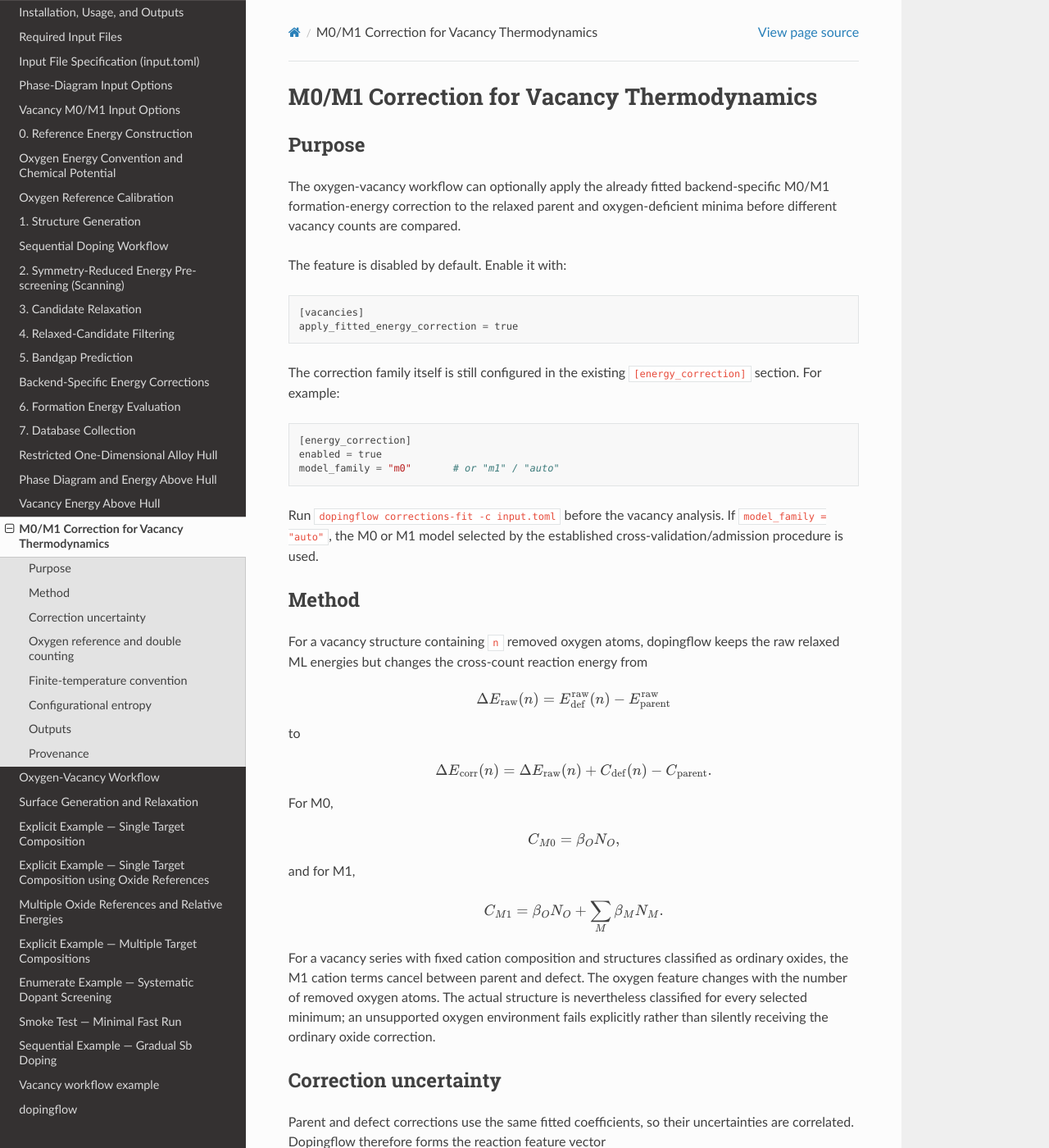
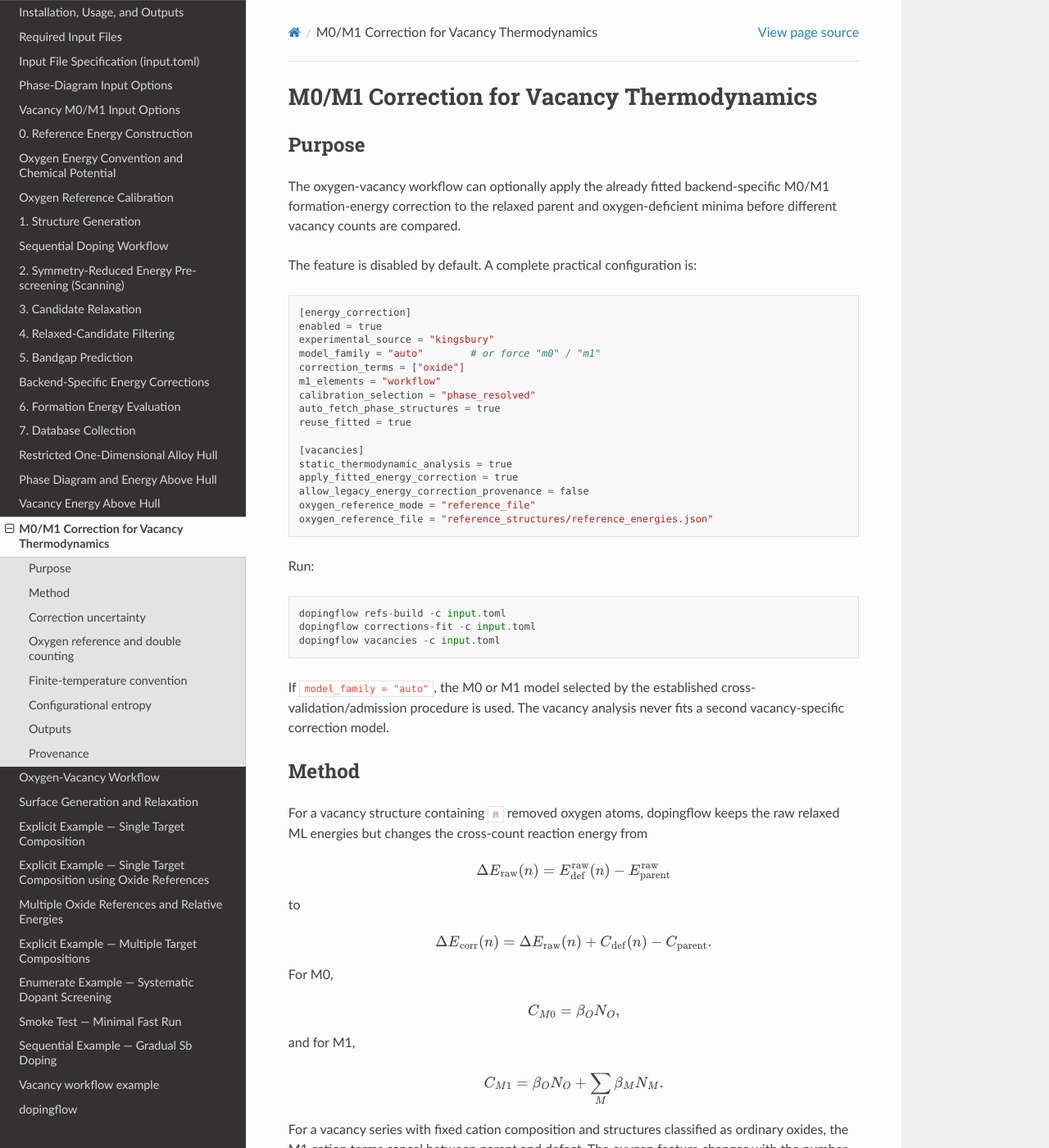
Before and after one commit to KazemZh/dopingflow, a Sphinx documentation site: the page built from docs/source/methods/vacancy_energy_correction.rst, in a window 1280 px wide and 1400 px high. Shown: the whole window at 82% size. Built offline with Sphinx 7.4.7 and the Read the Docs theme 3.1.0, drawn with Linux system fonts in a browser that asks for light colours; some of the changed text lies outside the part shown.

Commit message:
Clarify full M0/M1 vacancy configuration and strict provenance

```diff
--- a/docs/source/methods/vacancy_energy_correction.rst
+++ b/docs/source/methods/vacancy_energy_correction.rst
@@ -8,21 +8,34 @@
 backend-specific M0/M1 formation-energy correction to the relaxed parent and
 oxygen-deficient minima before different vacancy counts are compared.
 
-The feature is disabled by default. Enable it with::
-
-   [vacancies]
-   apply_fitted_energy_correction = true
-
-The correction family itself is still configured in the existing
-``[energy_correction]`` section. For example::
+The feature is disabled by default. A complete practical configuration is::
 
    [energy_correction]
    enabled = true
-   model_family = "m0"       # or "m1" / "auto"
+   experimental_source = "kingsbury"
+   model_family = "auto"        # or force "m0" / "m1"
+   correction_terms = ["oxide"]
+   m1_elements = "workflow"
+   calibration_selection = "phase_resolved"
+   auto_fetch_phase_structures = true
+   reuse_fitted = true
 
-Run ``dopingflow corrections-fit -c input.toml`` before the vacancy analysis.
+   [vacancies]
+   static_thermodynamic_analysis = true
+   apply_fitted_energy_correction = true
+   allow_legacy_energy_correction_provenance = false
+   oxygen_reference_mode = "reference_file"
+   oxygen_reference_file = "reference_structures/reference_energies.json"
+
+Run::
+
+   dopingflow refs-build -c input.toml
+   dopingflow corrections-fit -c input.toml
+   dopingflow vacancies -c input.toml
+
 If ``model_family = "auto"``, the M0 or M1 model selected by the established
-cross-validation/admission procedure is used.
+cross-validation/admission procedure is used. The vacancy analysis never fits a
+second vacancy-specific correction model.
 
 Method
 ------
@@ -100,6 +113,12 @@
 Use a raw same-backend oxygen reference, normally ``reference_file`` or
 ``same_calculator``, when applying M0/M1 to the vacancy solid energies.
 
+The experimental source under ``[energy_correction]`` is still used. For
+example, ``experimental_source = "kingsbury"`` supplies the measurements from
+which the common M0/M1 model is fitted. The separate
+``oxygen_calibration_experimental_source`` vacancy setting is only relevant to
+the alternative ``global``/``chemistry-specific`` oxygen-reference route.
+
 Finite-temperature convention
 -----------------------------
 
@@ -166,11 +185,18 @@
 ----------
 
 The fitted model and vacancy energies must use compatible backend/model/task and
-relaxation provenance. Older vacancy calculations may predate package-version
-and relaxed-POSCAR hashes. They can be explicitly adopted with::
+relaxation provenance. The compatibility check includes optimizer, force
+tolerance (``fmax``), maximum relaxation steps, positive convergence, and
+available structure/energy provenance in addition to the backend/model/task.
+Known differences are rejected rather than silently applying a correction fit
+to a calculation produced under a different recorded protocol.
+
+Older vacancy calculations may predate package-version and relaxed-POSCAR
+hashes. They can be explicitly adopted with::
 
    [vacancies]
    allow_legacy_energy_correction_provenance = true
 
-Known mismatches are still rejected. Keep this false for newly provenance-rich
-data whenever possible.
+This accepts missing historical fields only. It does not override a known
+backend/model/task or relaxation-setting mismatch. Keep the option false for
+new provenance-rich data whenever possible.
```
